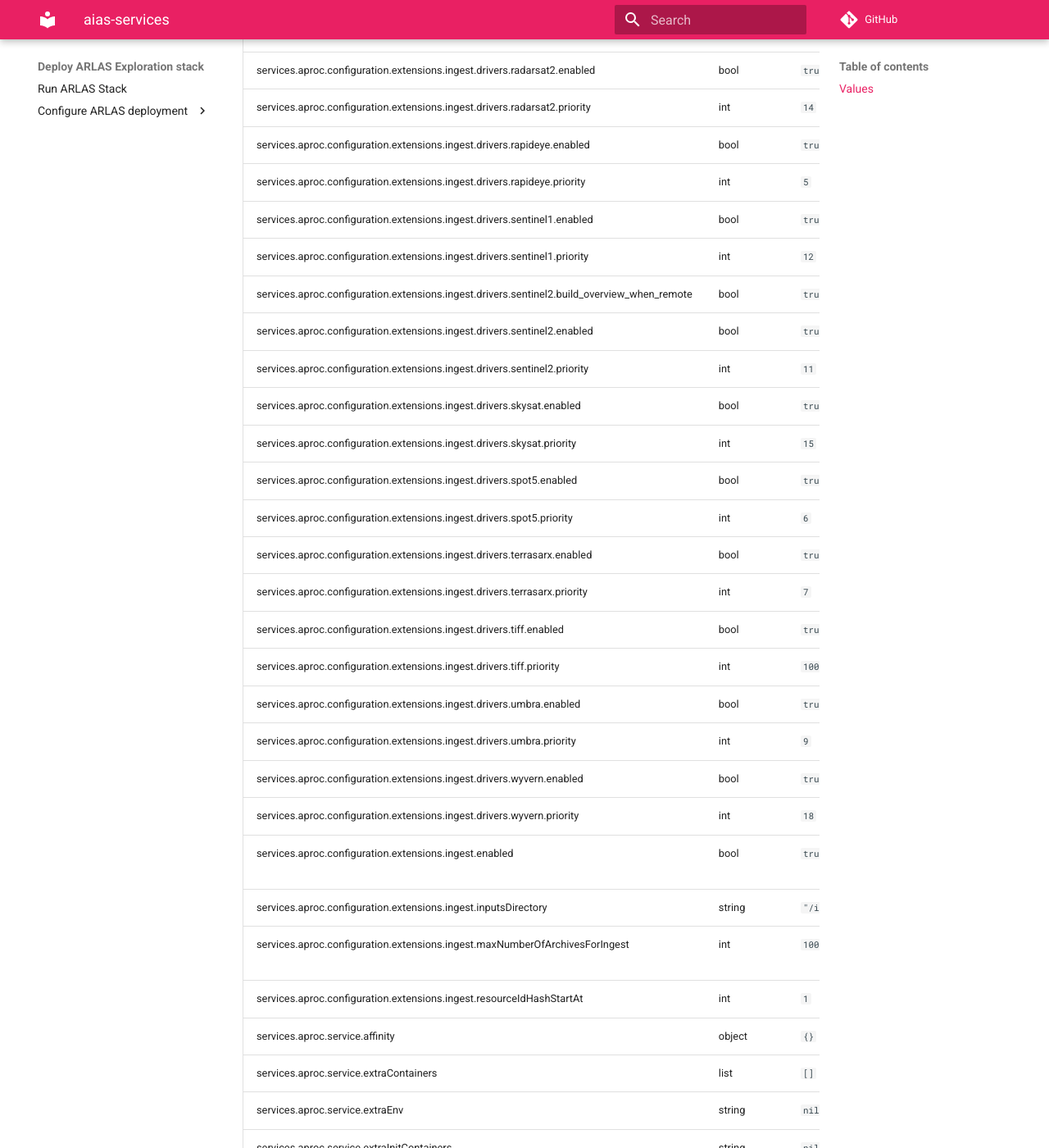
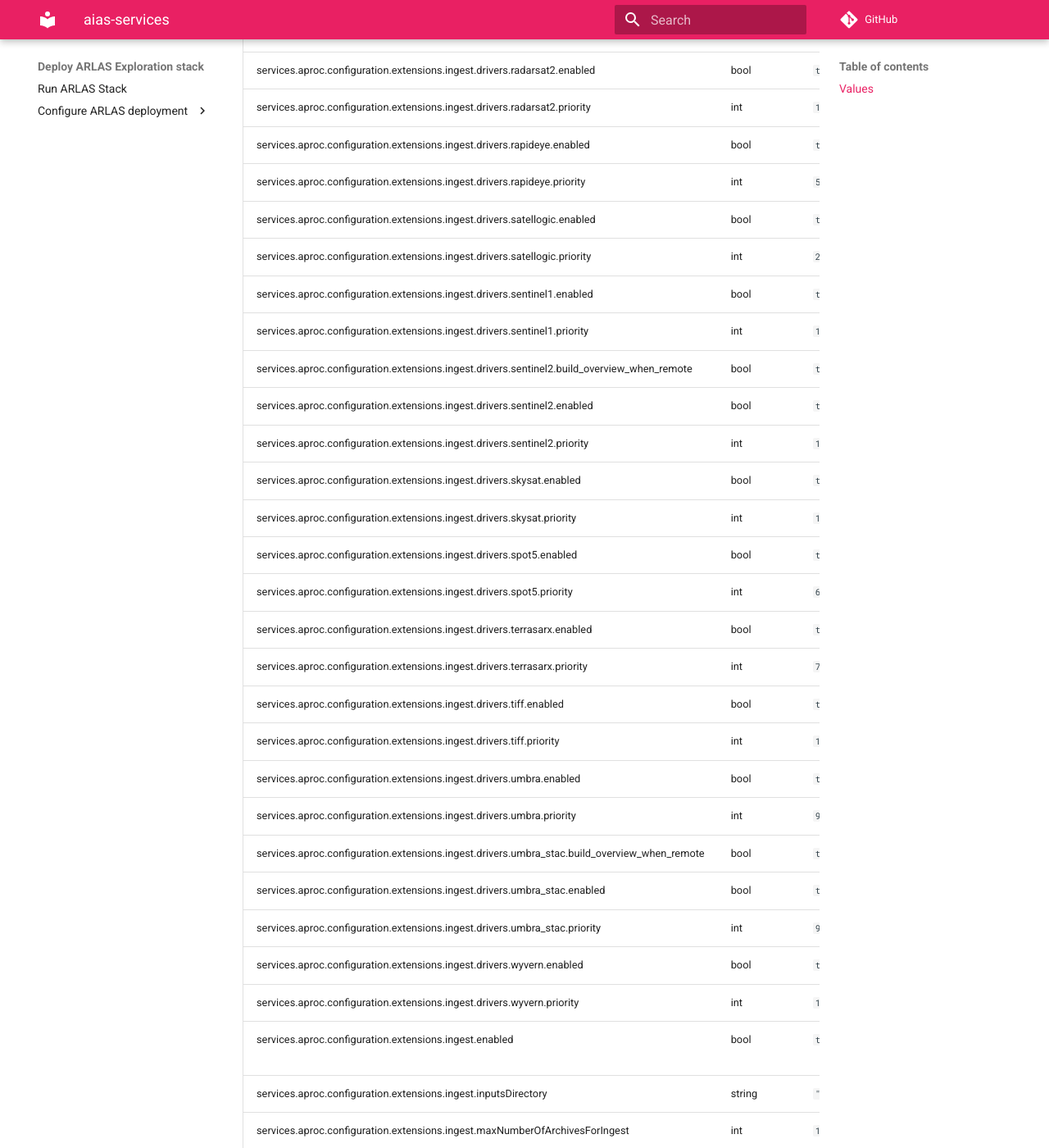
Before and after one commit to gisaia/ARLAS-Exploration-stack, an MkDocs documentation site: the page built from docs/docs/helm/aias-services/README.md, in a window 1280 px wide and 1400 px high, scrolled down 22833 px. Shown: the whole window at 82% size. Built offline with MkDocs 1.6.1 and Material for MkDocs 9.7.7, drawn with Linux system fonts in a browser that asks for light colours; comment, search, counter and statistics services are not loaded; some of the changed text lies outside the part shown.

Commit message:
upgrade to aias 0.13

```diff
--- a/docs/docs/helm/aias-services/README.md
+++ b/docs/docs/helm/aias-services/README.md
@@ -1,6 +1,6 @@
 # aias-services
 
-![Version: 27.57.0](https://img.shields.io/badge/Version-27.57.0-informational?style=flat-square) ![AppVersion: 0.12.3](https://img.shields.io/badge/AppVersion-0.12.3-informational?style=flat-square)
+![Version: 27.57.0](https://img.shields.io/badge/Version-27.57.0-informational?style=flat-square) ![AppVersion: 0.13.1](https://img.shields.io/badge/AppVersion-0.13.1-informational?style=flat-square)
 
 A Helm Chart to deploy ARLAS AIAS Services
 
@@ -169,6 +169,8 @@ A Helm Chart to deploy ARLAS AIAS Services
 | services.aproc.configuration.extensions.ingest.drivers.radarsat2.priority | int | `14` |  |
 | services.aproc.configuration.extensions.ingest.drivers.rapideye.enabled | bool | `true` |  |
 | services.aproc.configuration.extensions.ingest.drivers.rapideye.priority | int | `5` |  |
+| services.aproc.configuration.extensions.ingest.drivers.satellogic.enabled | bool | `true` |  |
+| services.aproc.configuration.extensions.ingest.drivers.satellogic.priority | int | `20` |  |
 | services.aproc.configuration.extensions.ingest.drivers.sentinel1.enabled | bool | `true` |  |
 | services.aproc.configuration.extensions.ingest.drivers.sentinel1.priority | int | `12` |  |
 | services.aproc.configuration.extensions.ingest.drivers.sentinel2.build_overview_when_remote | bool | `true` |  |
@@ -184,6 +186,9 @@ A Helm Chart to deploy ARLAS AIAS Services
 | services.aproc.configuration.extensions.ingest.drivers.tiff.priority | int | `100` |  |
 | services.aproc.configuration.extensions.ingest.drivers.umbra.enabled | bool | `true` |  |
 | services.aproc.configuration.extensions.ingest.drivers.umbra.priority | int | `9` |  |
+| services.aproc.configuration.extensions.ingest.drivers.umbra_stac.build_overview_when_remote | bool | `true` |  |
+| services.aproc.configuration.extensions.ingest.drivers.umbra_stac.enabled | bool | `true` |  |
+| services.aproc.configuration.extensions.ingest.drivers.umbra_stac.priority | int | `9` |  |
 | services.aproc.configuration.extensions.ingest.drivers.wyvern.enabled | bool | `true` |  |
 | services.aproc.configuration.extensions.ingest.drivers.wyvern.priority | int | `18` |  |
 | services.aproc.configuration.extensions.ingest.enabled | bool | `true` | Whether the archive ingest extension is enabled or not |
```
Also changed, not shown: other parts of docs/docs/helm/aias-services/README.md (+5 -5 lines), docs/docs/dc_services/docker_compose_services_aias.md (+6 -6 lines), docs/docs/dc_services/docker_compose_services_aiaskc.md (+6 -6 lines), docs/docs/helm/arlas-uis/README.md (+1 -1 lines), docs/docs/version.md (+1 -1 lines), k8s/charts/aias-services/README.md, k8s/charts/arlas-uis/README.md, 5 other files.
